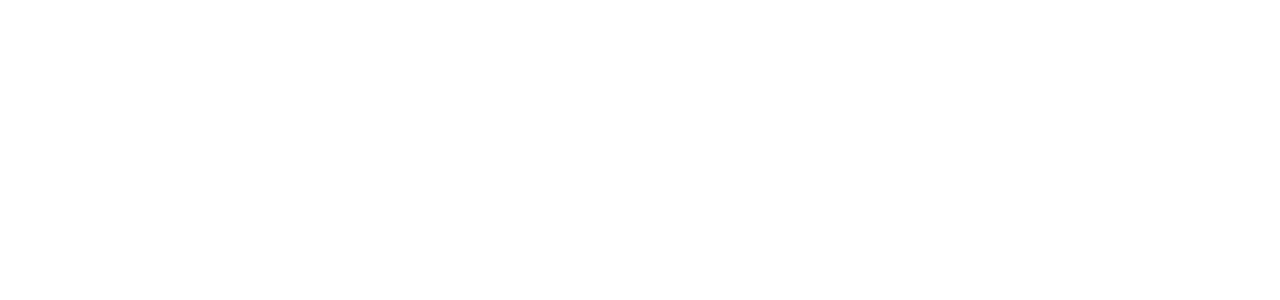
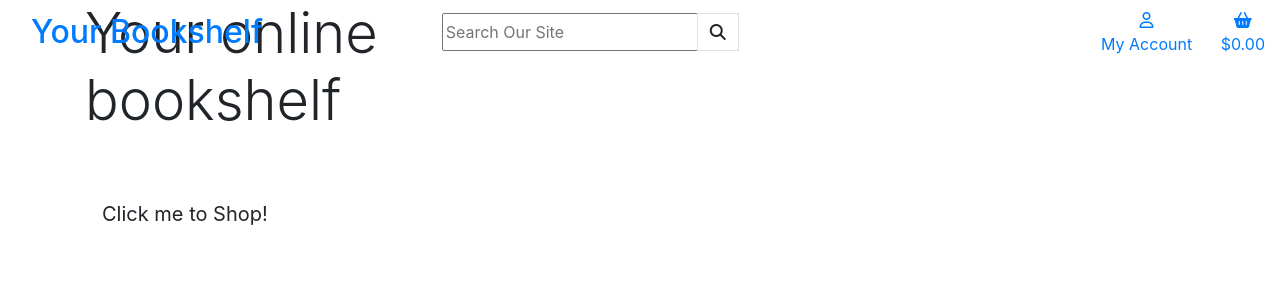
Before and after one commit to juliachelsie/YourBookshelf, a Django app: page / in a window 1280 px wide. Before the commit the part shown is empty. Shown: the top 300 px of the page. Run offline with Django 3.2, Linux system fonts and the light colour scheme; some libraries are stand-ins or nearby versions.

Commit message:
Added main page header and created static and media folder

```diff
--- a/home/templates/home/index.html
+++ b/home/templates/home/index.html
@@ -1,6 +1,25 @@
 {% extends "base.html" %}
 {% load static %}
 
+{% block page_header %}
+    <div class="container header-container">
+        <div class="row">
+            <div class="col"></div>
+        </div>
+    </div>
+{% endblock %}
+
 {% block content %}
-
+    <div class="container h-100">
+        <div class="row">
+            <div class="col-7 col-md-6 my-auto">
+                <h1 class="display-4 logo-font text-black">Your online bookshelf</h1>
+            <div class="my-5">
+                <h4>
+                    <a href="" class="look-button btn btn-lg rounded-0 py-3">Click me to Shop!</a>
+                </h4>
+            </div>
+            </div>
+        </div>
+    </div>
 {% endblock %}
--- a/templates/base.html
+++ b/templates/base.html
@@ -23,6 +23,8 @@
         {% endblock %}
 
         {% block corejs %}
+        <!--Font awesome-->
+        <script src="https://kit.fontawesome.com/032f9bfe1a.js" crossorigin="anonymous"></script>
         <script src="https://code.jquery.com/jquery-3.4.1.slim.min.js"
             integrity="sha384-J6qa4849blE2+poT4WnyKhv5vZF5SrPo0iEjwBvKU7imGFAV0wwj1yYfoRSJoZ+n"
             crossorigin="anonymous"></script>
@@ -41,7 +43,66 @@
     </head>
 
     <body>
-        <header class="container-fluid fixed-top"></header>
+        <header class="container-fluid fixed-top">
+            <div class="row">
+                <div class="col-12 col-lg-4 my-auto py-1 py-lg-0 text-center text-lg-left">
+                    <a class="nav-link main-logo-link" href="{% url 'home' %}">
+                        <h2 class="logo-font text-black my-0">Your Bookshelf</h2></a>
+                </div>
+                <div class="col-12 col-lg-4 my-auto py-1 py-lg-0">
+                    <form action="" method="GET">
+                        <div class="input-group w-100">
+                            <input type="text" name="a" placeholder="Search Our Site">
+                            <div class="input-group-append">
+                                <button type="submit" class="form-control btn btn-black border border-black rounded-0">
+                                    <span class="icon">
+                                        <i class="fa-solid fa-magnifying-glass"></i>
+                                    </span>
+                                </button>
+                            </div>
+                        </div>
+                    </form>
+                </div>
+                <div class="col-12 col-lg-4 my-auto py-1 py-lg-0">
+                    <ul class="list-inline list-unstyled text-center text-lg-right my-0">
+                        <li class="list-inline-item dropdown">
+                            <a href="#" class="text-black nav-link" id="user-options" data-toggle="dropdown" aria-expanded="false" aria-haspopup="true">
+                                <div class="text-center">
+                                    <div><i class="fa-regular fa-user"></i></div>
+                                    <p class="my-0">My Account</p>
+                                </div>
+                            </a>
+                            <div class="dropdown-menu border-0" aria-labelledby="user-options">
+                                {% if request.user.is_authenticated %}
+                                    {% if request.user.is_superuser %}
+                                        <a class="dropdown-item" href="">Product Management</a>
+                                    {% endif %}
+                                    <a class="dropdown-item" href="">My Profile</a>
+                                    <a class="dropdown-item" href="{% url 'account_logout' %}">Log Out</a>
+                                {% else %}
+                                    <a class="dropdown-item" href="{% url 'account_signup' %}">Sign Up</a>
+                                    <a class="dropdown-item" href="{% url 'account_login' %}">Log In</a>
+                                {% endif %}
+                            </div>
+                        </li>
+                        <li class="list-inline-item">
+                            <a href="" class="{% if grand_total %}text-info font-weight-bold{% else %}text-black{% endif %} navlink">
+                                <div class="text-center">
+                                    <div><i class="fa-solid fa-basket-shopping"></i></div>
+                                    <p class="my-0">
+                                        {% if grand_total %}
+                                            ${{ grand_total|floatformat:2 }}
+                                        {% else %}
+                                            $0.00
+                                        {% endif %}
+                                    </p>
+                                </div>
+                            </a>
+                        </li>
+                    </ul>
+                </div>
+            </div>
+        </header>
 
         {% if messages %}
         <div class="message-container"></div>
```
